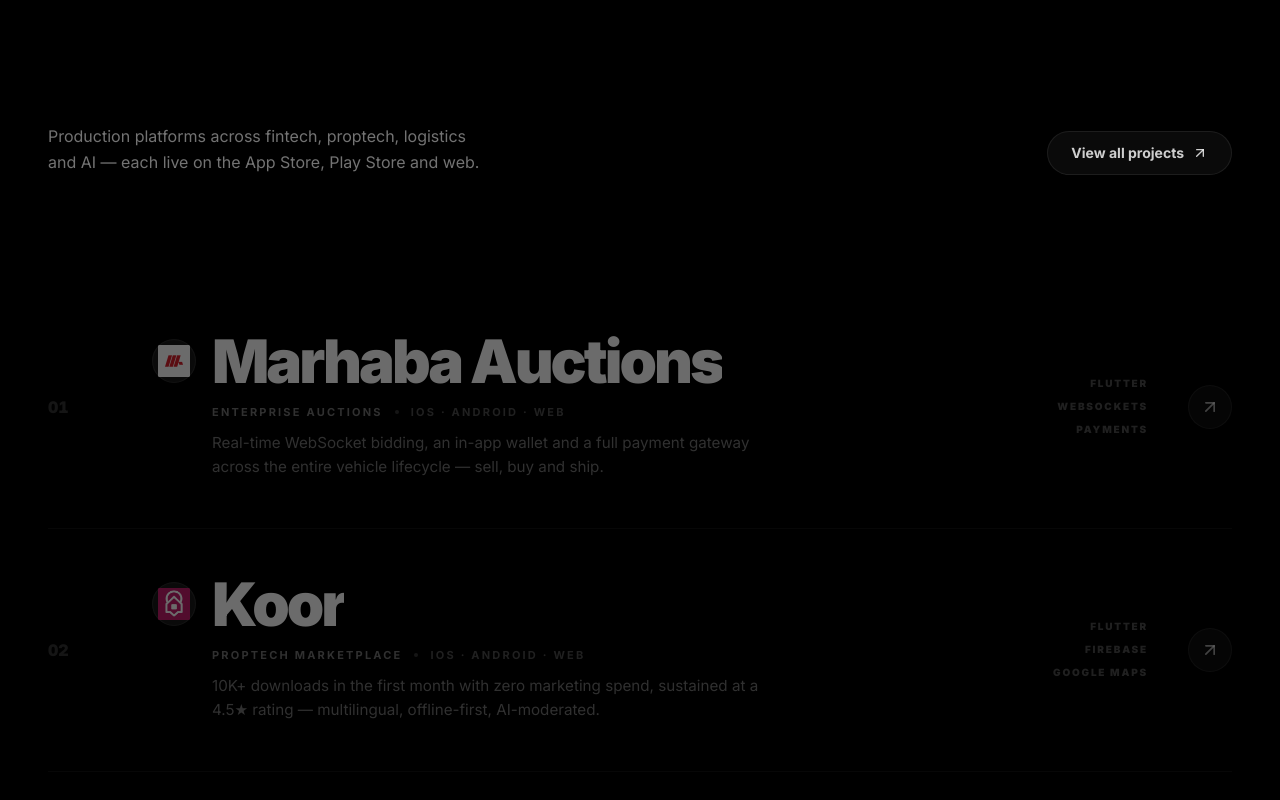
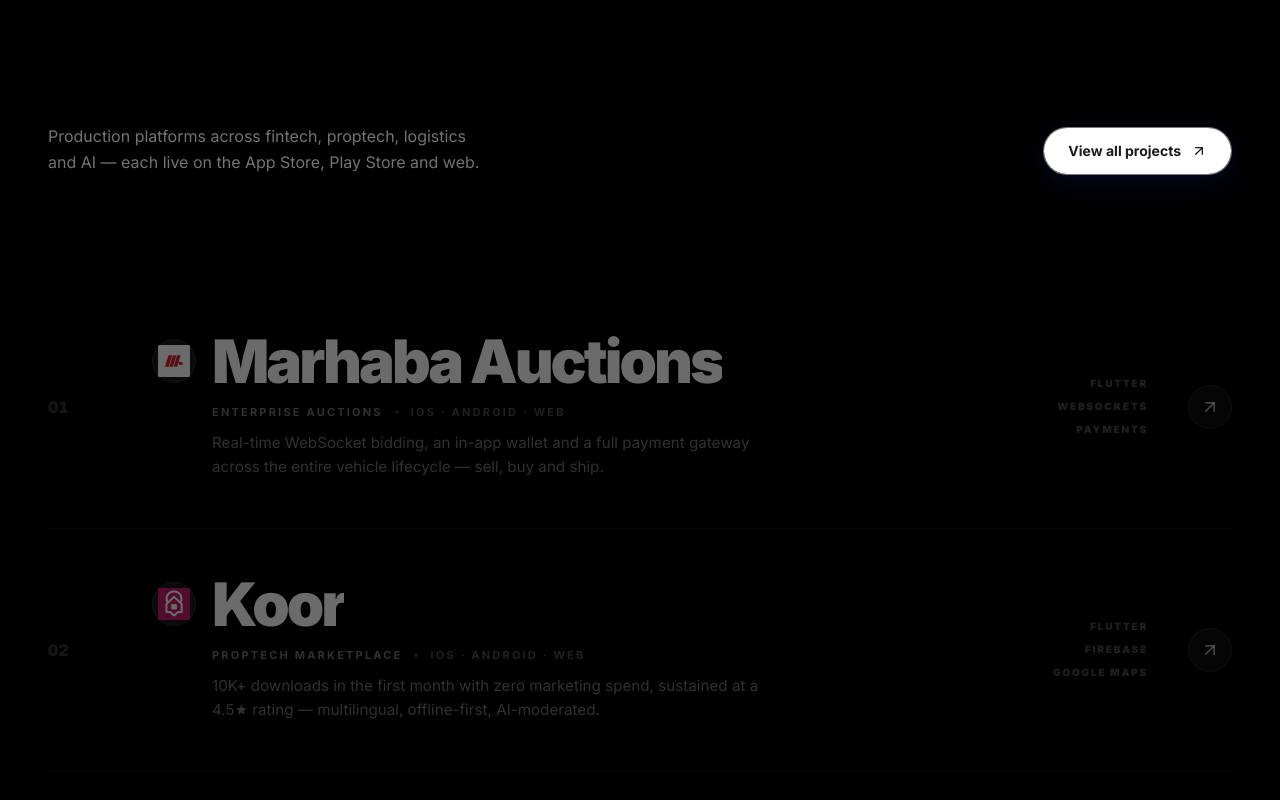
Before and after one commit to mmstq/agency_website, a Next.js app: page / in a window 1280 px wide. Shown: the part 1700-2500 px from the top of the page. Built offline with nearby package versions, Linux system fonts and the light colour scheme.

Commit message:
feat: add scroll-hide navbar, refactor UI components for improved spacing, and modernize project button style

```diff
--- a/src/components/CaseStudyPreviewRow.tsx
+++ b/src/components/CaseStudyPreviewRow.tsx
@@ -292,18 +292,19 @@
                             Digital monoliths that drive measurable outcomes.
                         </h2>
                     </div>
-                    <Link href="/portfolio">
+                    <Link href="/portfolio" className="group shrink-0">
                         <GlassSurface
                             width="auto"
                             height={48}
                             borderRadius={999}
-                            backgroundOpacity={0.15}
-                            distortionScale={-90}
-                            className="glass-surface--soft-hover"
+                            backgroundOpacity={0.20}
+                            distortionScale={-95}
+                            className="glass-surface--flush glass-surface--soft-hover"
+                            simplified={true}
                         >
-                            <div className="flex h-full items-center gap-2 px-6 text-sm font-bold text-white whitespace-nowrap">
-                                View all projects
-                                <ArrowUpRight className="w-4 h-4" />
+                            <div className="flex h-full items-center justify-center gap-2.5 rounded-full bg-white px-6 py-2.5 text-sm font-bold text-[#1a1c1c] shadow-[0_0_20px_rgba(255,255,255,0.15)] transition-all duration-300 hover:bg-[#e2e2e2] hover:shadow-[0_0_30px_rgba(255,255,255,0.35)] active:scale-95 whitespace-nowrap">
+                                <span>View all projects</span>
+                                <ArrowUpRight className="w-4 h-4 transition-transform duration-300 ease-out group-hover:-translate-y-0.5 group-hover:translate-x-1" />
                             </div>
                         </GlassSurface>
                     </Link>
--- a/src/components/Footer.tsx
+++ b/src/components/Footer.tsx
@@ -58,7 +58,7 @@
     ];
 
     return (
-        <footer className="relative z-20 mt-20 overflow-hidden bg-transparent pt-16 pb-12">
+        <footer className="relative z-20 mt-6 md:mt-10 overflow-hidden bg-transparent pt-12 md:pt-16 pb-12">
             {/* Rising-bubble field — bubbles seep up from the bottom edge */}
             <BubbleField />
             <div className="relative w-full px-6 md:px-12">
--- a/src/components/HomeCTA.tsx
+++ b/src/components/HomeCTA.tsx
@@ -6,7 +6,7 @@
 
 export default function HomeCTA() {
     return (
-        <section className="py-24 relative">
+        <section className="pt-20 pb-4 relative">
             <div className="w-full px-6 md:px-12">
                 <GlassSurface
                     width="100%"
--- a/src/components/MasterLayout.tsx
+++ b/src/components/MasterLayout.tsx
@@ -21,7 +21,7 @@
 
       {/* Transparent Content Container. Portfolio drops the bottom padding so
           its stacking scroll ends flush at the last pinned card. */}
-      <main className={`relative z-20 w-full bg-transparent ${isPortfolio ? '' : 'pb-12'}`}>
+      <main className="relative z-20 w-full bg-transparent">
         {children}
       </main>
 
--- a/src/components/Navbar.tsx
+++ b/src/components/Navbar.tsx
@@ -22,6 +22,32 @@
         if (rect) {
             setDropdownPos({ top: rect.bottom + 12, left: rect.left + rect.width / 2 });
         }
+    }, []);
+
+    // Hide/show navbar on scroll
+    const [isVisible, setIsVisible] = useState(true);
+    const lastScrollY = useRef(0);
+
+    useEffect(() => {
+        const handleScroll = () => {
+            const currentScrollY = window.scrollY;
+
+            if (currentScrollY < 50) {
+                setIsVisible(true);
+            } else if (currentScrollY > lastScrollY.current + 5) {
+                // Scrolling down - hide navbar & close dropdown
+                setIsVisible(false);
+                setServicesOpen(false);
+            } else if (currentScrollY < lastScrollY.current - 5) {
+                // Scrolling up - show navbar
+                setIsVisible(true);
+            }
+
+            lastScrollY.current = currentScrollY;
+        };
+
+        window.addEventListener('scroll', handleScroll, { passive: true });
+        return () => window.removeEventListener('scroll', handleScroll);
     }, []);
 
     const toggleServices = useCallback(() => {
@@ -111,9 +137,11 @@
         return false;
     };
 
+    const shouldShow = isVisible || mobileOpen;
+
     return (
         <>
-            <div className="site-navbar sticky top-10 md:top-8 z-50 w-full flex justify-center px-6 md:px-24 lg:px-48 pointer-events-none">
+            <div className={`site-navbar sticky top-10 md:top-8 z-50 w-full flex justify-center px-6 md:px-24 lg:px-48 pointer-events-none transition-all duration-300 ease-in-out ${shouldShow ? 'translate-y-0 opacity-100' : '-translate-y-28 opacity-0 pointer-events-none'}`}>
                 <GlassSurface
                     width="100%"
                     height={72}
--- a/src/components/showcase-variants/ShowcaseHoverList.tsx
+++ b/src/components/showcase-variants/ShowcaseHoverList.tsx
@@ -6,6 +6,7 @@
 import { ArrowUpRight } from 'lucide-react';
 import { projects } from '@/lib/data/projects';
 import SplitText from '../SplitText';
+import GlassSurface from '../GlassSurface';
 
 /**
  * ShowcaseHoverList — editorial hover-reveal list.
@@ -369,12 +370,21 @@
                         </p>
                     </div>
 
-                    <Link
-                        href="/portfolio"
-                        className="group inline-flex shrink-0 items-center gap-2 rounded-full bg-white/[0.04] px-6 py-3 text-sm font-bold text-white/80 ring-1 ring-inset ring-white/[0.08] transition-all duration-300 hover:bg-white hover:text-black hover:ring-white"
-                    >
-                        View all projects
-                        <ArrowUpRight className="h-4 w-4 transition-transform duration-300 group-hover:-translate-y-0.5 group-hover:translate-x-0.5" />
+                    <Link href="/portfolio" className="group shrink-0">
+                        <GlassSurface
+                            width="auto"
+                            height={48}
+                            borderRadius={999}
+                            backgroundOpacity={0.20}
+                            distortionScale={-95}
+                            className="glass-surface--flush glass-surface--soft-hover"
+                            simplified={true}
+                        >
+                            <div className="flex h-full items-center justify-center gap-2.5 rounded-full bg-white px-6 py-2.5 text-sm font-bold text-[#1a1c1c] shadow-[0_0_20px_rgba(255,255,255,0.15)] transition-all duration-300 hover:bg-[#e2e2e2] hover:shadow-[0_0_30px_rgba(255,255,255,0.35)] active:scale-95">
+                                <span>View all projects</span>
+                                <ArrowUpRight className="h-4 w-4 transition-transform duration-300 ease-out group-hover:-translate-y-0.5 group-hover:translate-x-1" />
+                            </div>
+                        </GlassSurface>
                     </Link>
                 </header>
 
```
Also changed, not shown: .planning/STATE.md.
